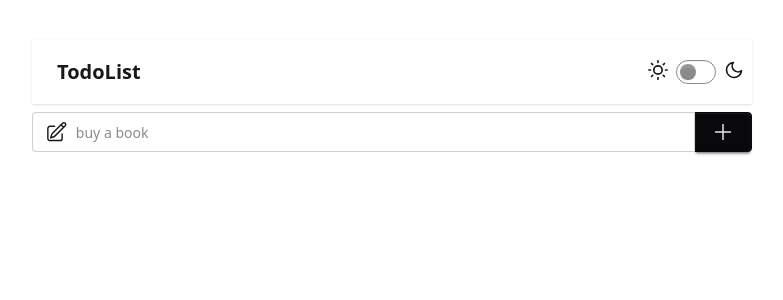
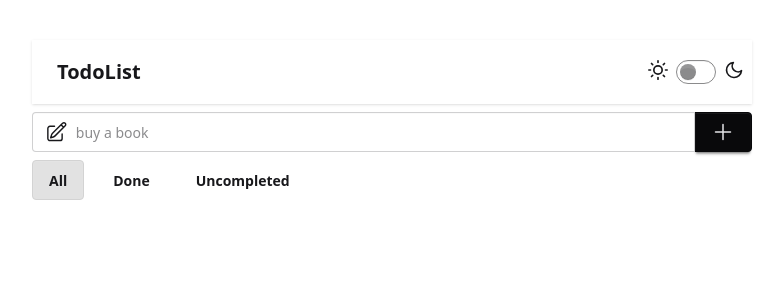
Before and after one commit to dietortoise25/somethingnew, a React (Vite) app: page / in a window 1280 px wide. Shown: the top 300 px of the page, without its empty margins (248-1031 px from the left). Built offline with nearby package versions, Linux system fonts and the light colour scheme.

Commit message:
add filter

```diff
--- a/src/components/TodoWrapper.tsx
+++ b/src/components/TodoWrapper.tsx
@@ -1,16 +1,33 @@
+import { useState } from "react";
 import useWrapper from "../hooks/useWrapper";
 import InputTodo from "./InputTodo";
 import TodoItem from "./TodoItem";
+import { Todo } from "../type/todo";
 
 function TodoWrapper() {
     const { todos, addTodo, toggleTodo, deleteTodo, updateTodo } = useWrapper();
-
+    const filterTabs = ["All", "Done", "Uncompleted"];
+    const [activeTabIndex, setActiveTabIndex] = useState<number>(0);
+    const handleTabClick = (index: number) => {
+        setActiveTabIndex(index)
+    }
+    const filterTodos = (todos: Todo[]): Todo[] => {
+        if (activeTabIndex === 0) { return todos }
+        if (activeTabIndex === 1) { return todos.filter(todo => todo.completed) }
+        if (activeTabIndex === 2) { return todos.filter(todo => !todo.completed) }
+        return todos;
+    }
     return <>
         <div className="flex w-full">
             <InputTodo addTodo={addTodo} />
         </div>
+        <div className="flex gap-3">
+            {filterTabs.map((tab, index) => <button className={`btn btn-ghost ${index === activeTabIndex && "btn-active"}`} key={index}
+                onClick={() => handleTabClick(index)}
+            >{tab}</button>)}
+        </div>
         <ul className="list bg-base-100 rounded-box shadow-md">
-            {todos.map((todo) => <TodoItem key={todo.id} todo={todo} toggleTodo={toggleTodo} deleteTodo={deleteTodo} updateTodo={updateTodo} />)}
+            {filterTodos(todos).map((todo) => <TodoItem key={todo.id} todo={todo} toggleTodo={toggleTodo} deleteTodo={deleteTodo} updateTodo={updateTodo} />)}
         </ul>
     </>;
 }
```
